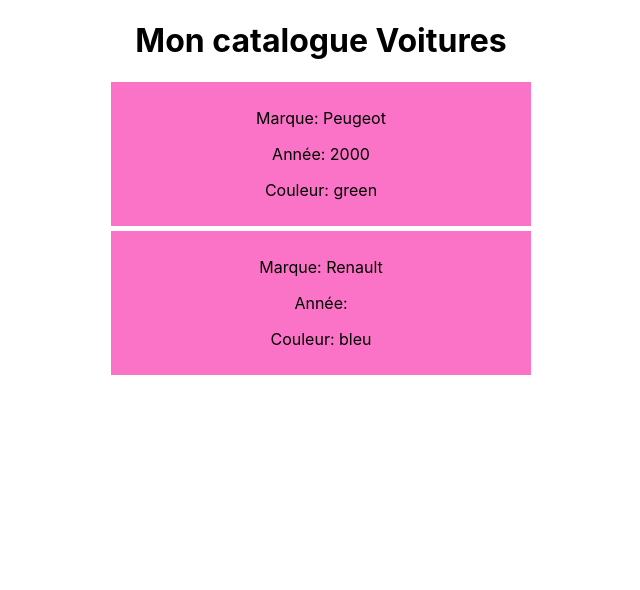
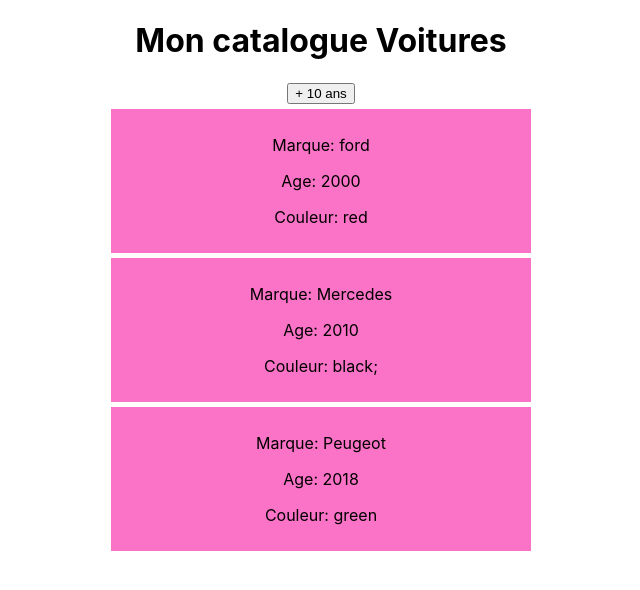
Before and after one commit to pdevezeaud/DonkeyGeek_Tuto, a React (Create React App) app: page / in a window 1280 px wide. Shown: the top 590 px of the page, without its empty margins (319-959 px from the left). Built offline with nearby package versions, Linux system fonts and the light colour scheme.

Commit message:
state 2eme partie

```diff
--- a/src/components/Cars.js
+++ b/src/components/Cars.js
@@ -10,7 +10,7 @@
         return (
         <div className="cars">
         <p>Marque: { children }</p>
-        <p>Année: {year}</p>
+        <p>Age: {year}</p>
         { colorInfo}
 
         </div>
--- a/src/components/Mycars.js
+++ b/src/components/Mycars.js
@@ -7,7 +7,7 @@
     state = {
         voitures:[
             {name:'ford',color:'red',year:2000},
-            {name:'Mercedes',color:'blac;',year:2010},
+            {name:'Mercedes',color:'black;',year:2010},
             {name:'Peugeot',color:'green',year:2018}
         ]
     }
@@ -34,9 +34,11 @@
 
                 {/* <p onCopy={this.noCopy}>loremUt aliqua irure ad officia.</p> */}
 
-                <Car year={"2000"} color="green">Peugeot</Car>
-                <Car color="bleu">Renault</Car>
-                <Car color="black"></Car>
+                <button> + 10 ans </button>
+
+                <Car color={this.state.voitures[0].color} year ={this.state.voitures[0].year}>{this.state.voitures[0].name}</Car>
+                <Car color={this.state.voitures[1].color} year ={this.state.voitures[1].year}>{this.state.voitures[1].name}</Car>
+                <Car color={this.state.voitures[2].color} year ={this.state.voitures[2].year}>{this.state.voitures[2].name}</Car>
             </div>
         )
     }
```
